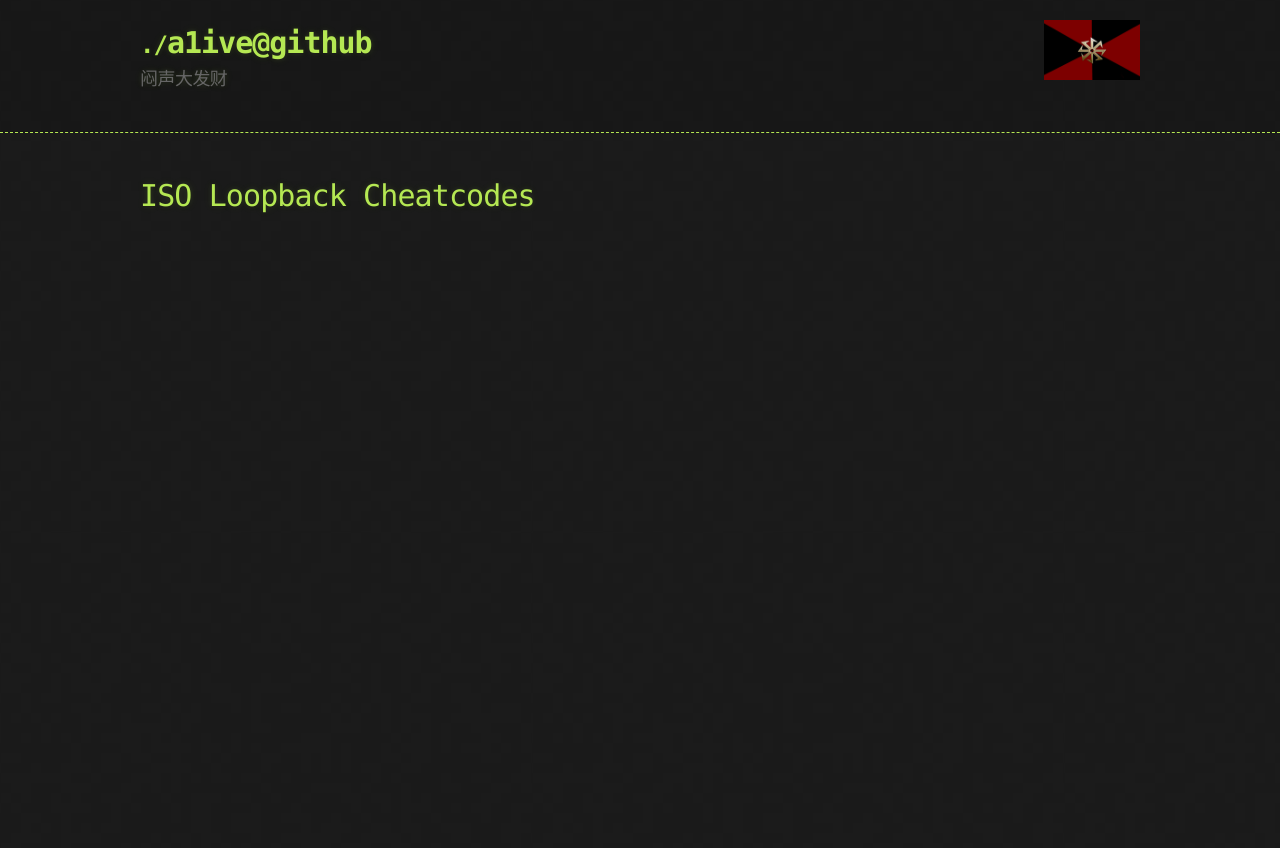
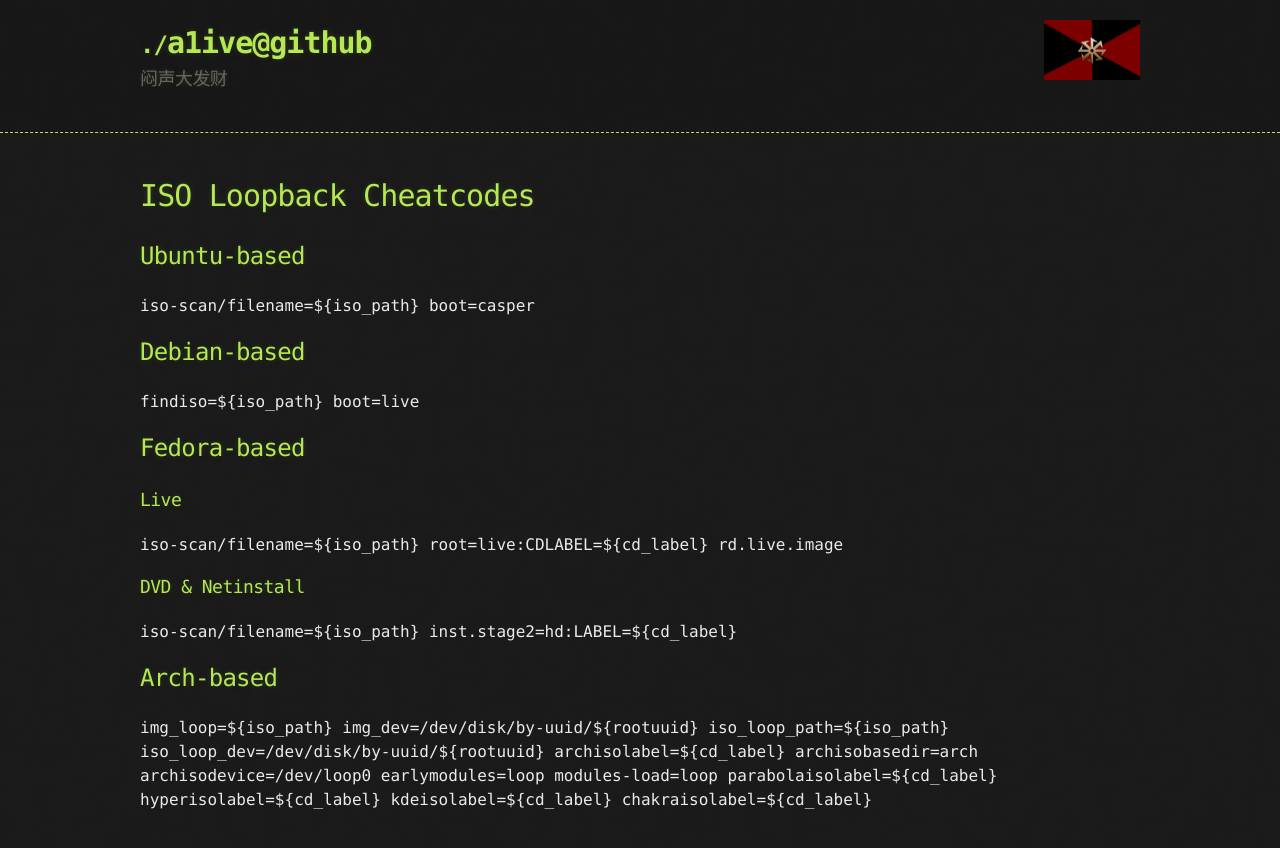
Before and after one commit to a1ive/a1ive.github.io, a Jekyll site: the page built from grub2_loopback.md, in a window 1280 px wide. Shown: the top 848 px of the page. Built offline with Jekyll 4.4.1, drawn with Linux system fonts in a browser that asks for light colours; our own code applies the rules of GitHub Pages for plain Markdown files.

Commit message:
Update grub2_loopback.md

```diff
--- a/grub2_loopback.md
+++ b/grub2_loopback.md
@@ -1 +1,22 @@
 # ISO Loopback Cheatcodes
+
+## Ubuntu-based
+iso-scan/filename=${iso_path} boot=casper
+
+## Debian-based
+findiso=${iso_path} boot=live
+
+## Fedora-based
+### Live
+iso-scan/filename=${iso_path} root=live:CDLABEL=${cd_label} rd.live.image
+### DVD & Netinstall
+iso-scan/filename=${iso_path} inst.stage2=hd:LABEL=${cd_label}
+
+## Arch-based
+img_loop=${iso_path} img_dev=/dev/disk/by-uuid/${rootuuid}
+iso_loop_path=${iso_path} iso_loop_dev=/dev/disk/by-uuid/${rootuuid}
+archisolabel=${cd_label} archisobasedir=arch archisodevice=/dev/loop0 earlymodules=loop modules-load=loop
+parabolaisolabel=${cd_label}
+hyperisolabel=${cd_label}
+kdeisolabel=${cd_label}
+chakraisolabel=${cd_label}
```
